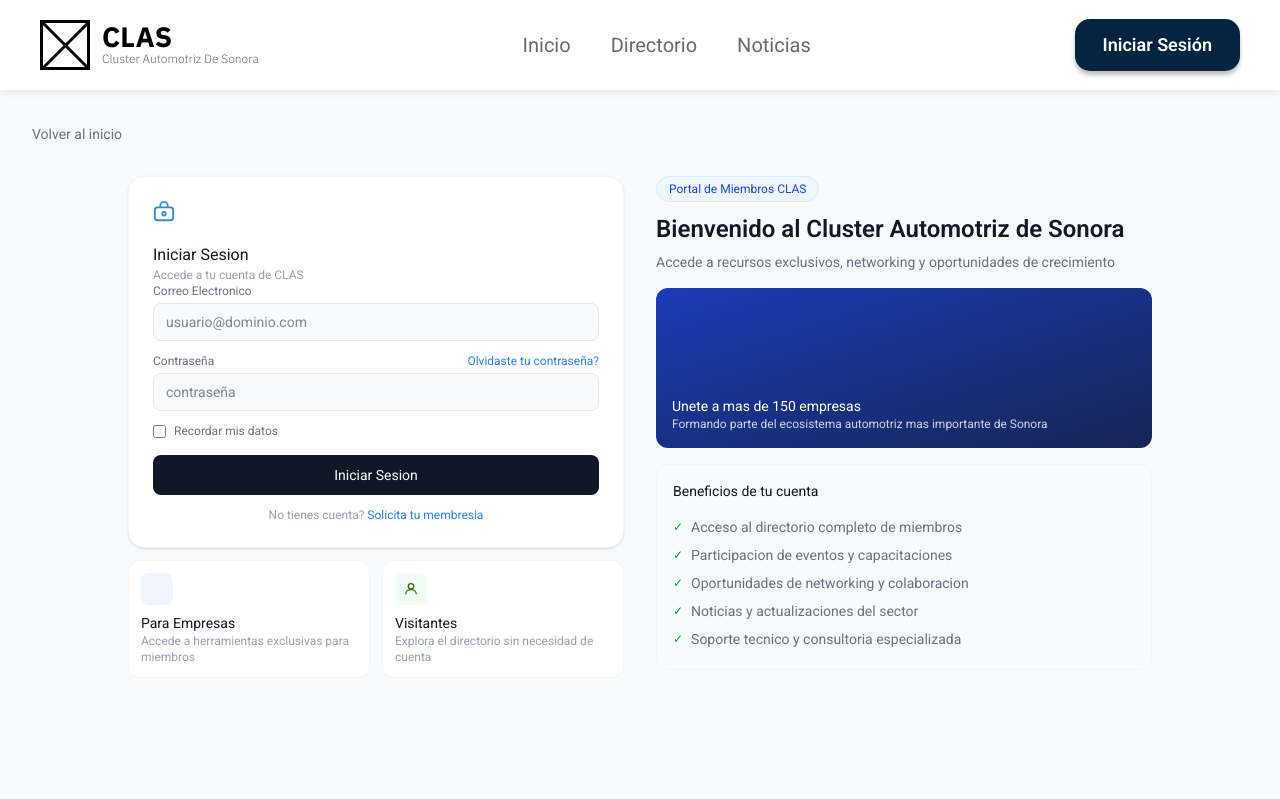
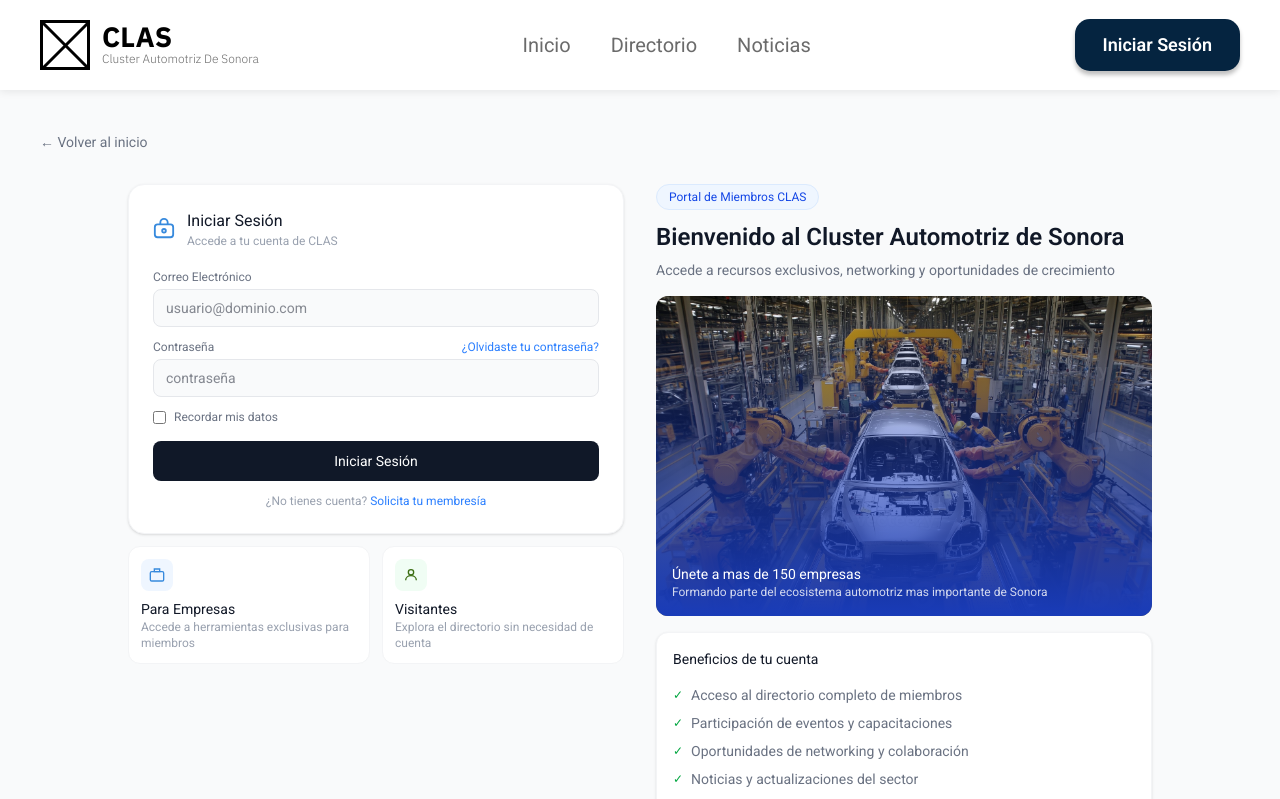
Before and after one commit to turtlevlz/CLAS, a React (Vite) app in the folder frontend/: page /login in a window 1280 px wide. Shown: the top 799 px of the page. Built offline with nearby package versions, Linux system fonts and the light colour scheme.

Commit message:
style changes, grammatical fixes, and added image hero

```diff
--- a/frontend/src/pages/Login.tsx
+++ b/frontend/src/pages/Login.tsx
@@ -1,5 +1,6 @@
 /* Página de inicio de sesión */
 import { useState } from 'react';
+import photo from '../assets/img/login-stock-photo.jpg'
 import Navbar from '../components/Navbar';
 import Footer from '../components/Footer';
 
@@ -15,8 +16,8 @@ export default function Login() {
   return (
     <>
       <Navbar />
-      <main className='min-h-screen bg-gray-50 p-8'>
-        <a href="/" className='inline-flex items-center gap-1 text-sm text-gray-500 hover:text-gray-700 mb-8'>Volver al inicio</a>
+      <main className='bg-gray-50 p-10'>
+        <a href="/" className='inline-flex items-center gap-1 text-sm text-gray-500 hover:text-gray-700 mb-8'>← Volver al inicio</a>
         <div className='grid grid-cols-1 md:grid-cols-2 gap-8 max-w-5xl mx-auto'>
           <div>
 
@@ -27,13 +28,13 @@ export default function Login() {
                   <path d='M16 7V5a4 4 0 0 0-8 0v2'/>
                   <circle cx='12' cy='14' r='2'/>
                 </svg>
-              </div>
-              <div>
-                <p className='font-medium text-base'>Iniciar Sesion</p>
-                <p className='text-xs text-gray-400'>Accede a tu cuenta de CLAS</p>
+                <div>
+                  <p className='font-medium text-base'>Iniciar Sesión</p>
+                  <p className='text-xs text-gray-400'>Accede a tu cuenta de CLAS</p>
+                </div>
               </div>
 
-            <label className='block text-xs text-gray-500 mb-1'>Correo Electronico</label>
+            <label className='block text-xs text-gray-500 mb-1'>Correo Electrónico</label>
             <input
             type='email'
             placeholder='usuario@dominio.com'
@@ -44,7 +45,7 @@ export default function Login() {
             <div className='flex justify-between items-center mt-3 mb-1'>
               <label className='text-xs text-gray-500'>Contraseña</label>
               <a href="#" className='text-xs text-blue-500 hover:underline'>
-                Olvidaste tu contraseña?
+                ¿Olvidaste tu contraseña?
               </a>
             </div>
               <input
@@ -64,13 +65,13 @@ export default function Login() {
               </label>
 
               <button onClick={handleSubmit} className='w-full mt-4 bg-gray-900 text-white py-2.5 rounded-lg text-sm font-medium hover:bg-gray-800 transition-colors'>
-                Iniciar Sesion
+                Iniciar Sesión
               </button>
 
               <p className='text-center text-xs text-gray-400 mt-3'>
-                No tienes cuenta?{' '}
+                ¿No tienes cuenta?{' '}
                 <a href="/" className='text-blue-500 hover:underline'>
-                Solicita tu membresia
+                Solicita tu membresía
                 </a>
               </p>
             </div>
@@ -78,7 +79,7 @@ export default function Login() {
             <div className='grid grid-cols-2 gap-3 mt-3'>
               <div className='bg-white rounded-xl border border-gray-100 p-3'>
                 <div className='bg-blue-50 rounded-lg p-2 w-8 h-8 flex items-center justify-center mb-2'>
-                  <svg width='16' height='16' viewBox='0 0 24 24' fill='none' stroke='378ADD' strokeWidth='2'>
+                  <svg width='16' height='16' viewBox='0 0 24 24' fill='none' stroke='#378ADD' strokeWidth='2'>
                     <rect x='2' y='7' width='20' height='14' rx='2'/>
                     <path d='M16 3H8v4h8V3z'/>
                   </svg>
@@ -111,21 +112,23 @@ export default function Login() {
               Accede a recursos exclusivos, networking y oportunidades de crecimiento
             </p>
 
-            <div className='relative rounded-xl overflow-hidden h-40 bg-gradient-to-br from-blue-800 to-blue-950'>
-              <div className='absolute bottom-0 left-0 p-4 text-white'>
-                <p className='font-medium text-sm'>Unete a mas de 150 empresas</p>
+            <div className='relative rounded-xl overflow-hidden h-80'>
+              <img src={photo} alt='' className='absolute inset-0 w-full h-full object-cover'/>
+              <div className='absolute inset-0 bg-gradient-to-b from-transparent to-blue-800'/>
+              <div className='absolute bottom-0 left-0 p-4 z-10 text-white'>
+                <p className='font-medium text-sm'>Únete a mas de 150 empresas</p>
                 <p className='text-xs opacity-80'>Formando parte del ecosistema automotriz mas importante de Sonora</p>
               </div>
             </div>
 
-            <div className='bg-gray-50 rounded-xl border border-gray-100 p-4 mt-4'>
+            <div className='bg-white rounded-xl border border-gray-100 p-4 mt-4 shadow-sm'>
               <p className='font-medium text-sm mb-3'>Beneficios de tu cuenta</p>
               {[
                 'Acceso al directorio completo de miembros',
-                'Participacion de eventos y capacitaciones',
-                'Oportunidades de networking y colaboracion',
+                'Participación de eventos y capacitaciones',
+                'Oportunidades de networking y colaboración',
                 'Noticias y actualizaciones del sector',
-                'Soporte tecnico y consultoria especializada',
+                'Soporte técnico y consultoría especializada',
               ].map(beneficios => (
                 <div key={beneficios} className='flex items-center gap-2 text-sm text-gray-500 py-1'>
                   <span className='text-green-600 font-medium text-xs'>✓</span>
```
Also changed, not shown: frontend/src/assets/img/login-stock-photo.jpg (added).
